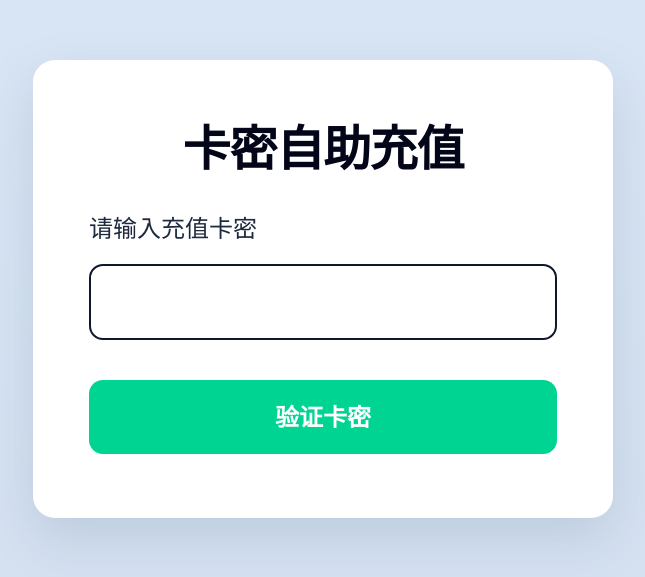
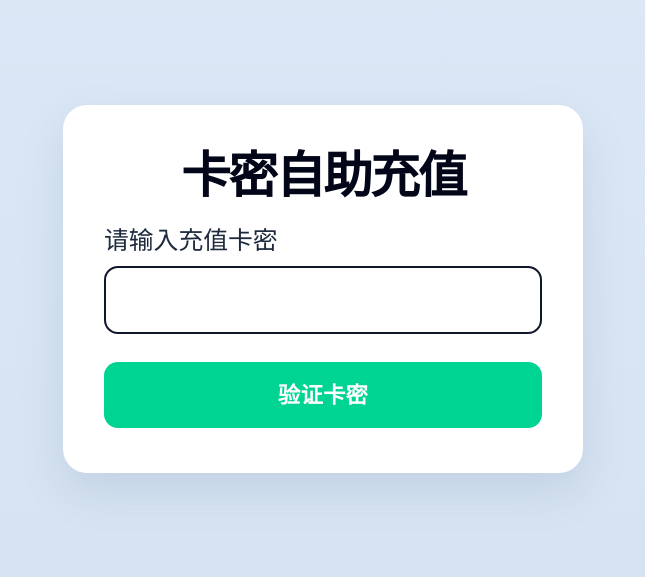
Before and after one commit to kaiejhe/TeamPlusGo, a Vue app: page /card-recharge in a window 1280 px wide. Shown: the part 111-688 px from the top of the page, without its empty margins (317-962 px from the left). Built offline with nearby package versions, Linux system fonts and the light colour scheme.

Commit message:
feat: add pages auth api with d1 login

```diff
--- a/src/pages/CardRecharge.vue
+++ b/src/pages/CardRecharge.vue
@@ -8,33 +8,40 @@ const cardCode = ref("");
 
 <template>
   <main
-    class="min-h-screen bg-[linear-gradient(180deg,#d9e6f5_0%,#d4e0f0_100%)] px-4 py-8 sm:px-6"
+    class="min-h-screen bg-[linear-gradient(180deg,#dce8f6_0%,#d5e2f2_100%)] px-4 py-6 sm:px-6 sm:py-10"
   >
-    <div class="mx-auto flex min-h-[calc(100vh-4rem)] max-w-5xl items-center justify-center">
+    <div
+      class="mx-auto flex min-h-[calc(100vh-3rem)] max-w-5xl items-center justify-center sm:min-h-[calc(100vh-5rem)]"
+    >
       <section
-        class="w-full max-w-[580px] rounded-[22px] bg-white px-8 py-12 shadow-[0_20px_50px_rgba(90,118,152,0.2)] sm:px-14 sm:py-16"
+        class="w-full max-w-[520px] rounded-[24px] border border-white/70 bg-white px-7 py-9 shadow-[0_18px_44px_rgba(90,118,152,0.16)] sm:px-10 sm:py-11"
       >
-        <div class="space-y-10">
+        <div class="space-y-7">
           <header class="text-center">
-            <h1 class="text-4xl font-black tracking-tight text-slate-950 sm:text-5xl">
+            <h1
+              class="text-[clamp(2.1rem,4vw,3.1rem)] font-black leading-none tracking-[-0.045em] text-slate-950"
+            >
               卡密自助充值
             </h1>
           </header>
 
-          <div class="space-y-5">
-            <label for="card-code" class="block text-2xl font-medium text-slate-800">
+          <div class="space-y-3.5">
+            <label
+              for="card-code"
+              class="block text-[1.2rem] font-medium leading-none text-slate-800 sm:text-[1.55rem]"
+            >
               请输入充值卡密
             </label>
             <Input
               id="card-code"
               v-model="cardCode"
-              class="h-[76px] rounded-[14px] border-2 border-slate-900 bg-white px-6 text-xl shadow-none focus-visible:ring-0 focus-visible:ring-offset-0"
+              class="h-[64px] rounded-[14px] border-2 border-slate-900 bg-white px-5 text-[1.05rem] shadow-none focus-visible:ring-0 focus-visible:ring-offset-0 sm:h-[68px] sm:px-6 sm:text-[1.15rem]"
               autocomplete="off"
             />
           </div>
 
           <Button
-            class="h-[74px] w-full rounded-[14px] bg-emerald-400 text-2xl font-bold text-white shadow-none hover:bg-emerald-500"
+            class="h-[62px] w-full rounded-[14px] bg-emerald-400 text-[1.22rem] font-bold tracking-[0.01em] text-white shadow-none hover:bg-emerald-500 sm:h-[66px] sm:text-[1.4rem]"
           >
             验证卡密
           </Button>
```
